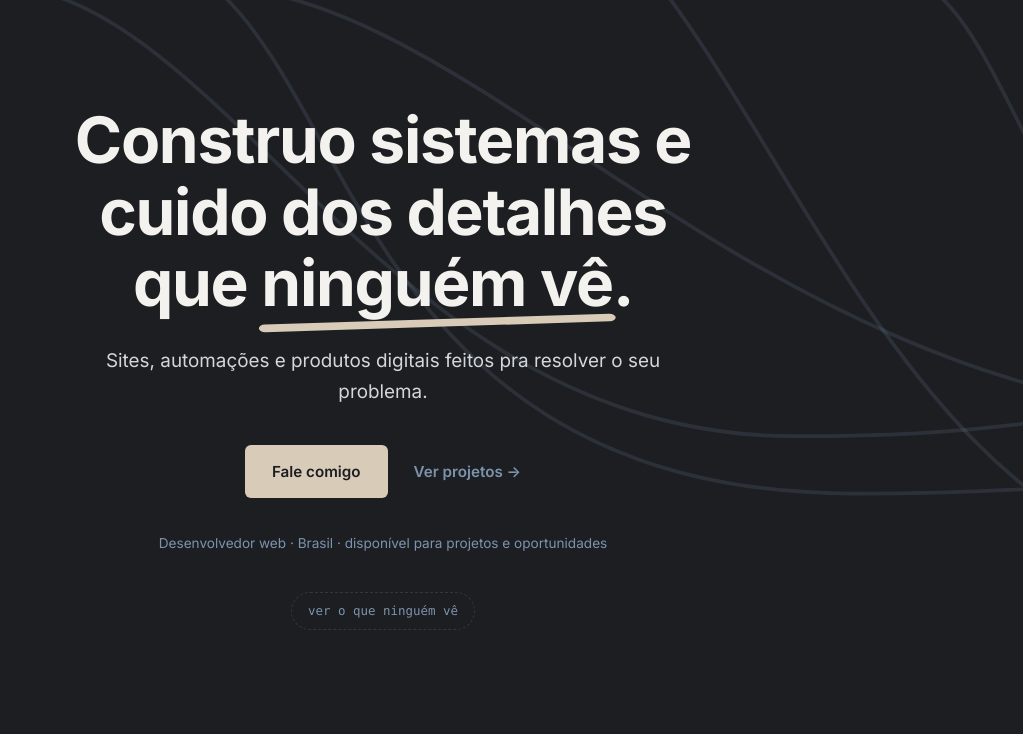
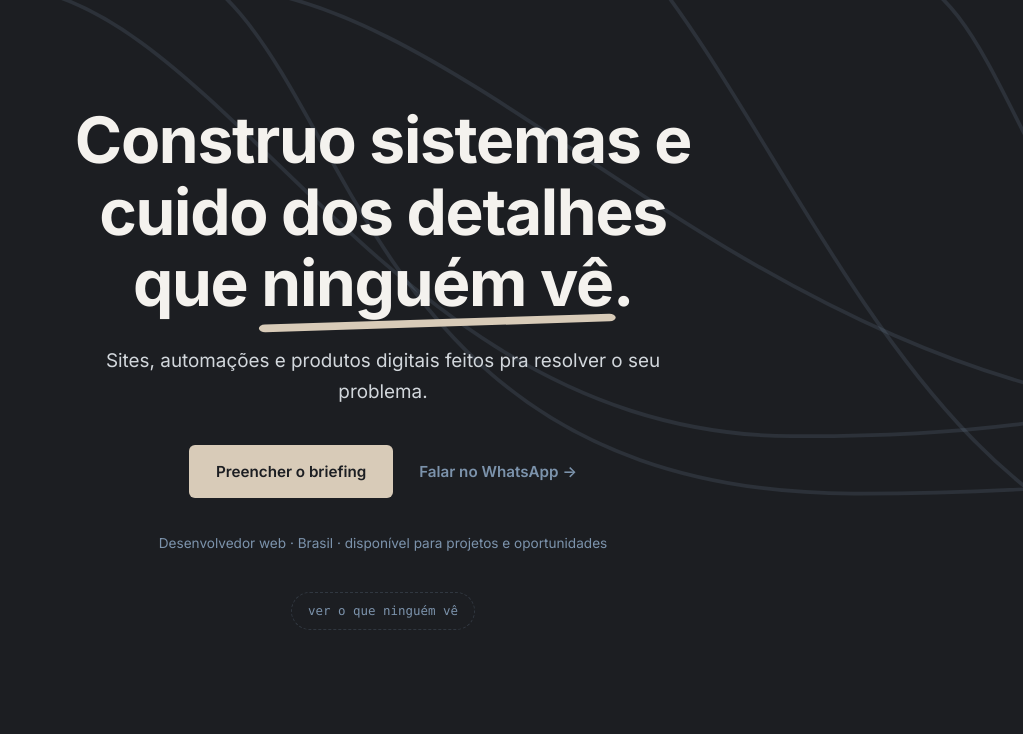
Before and after one commit to nikk7007/nikolas_site, a PHP site: page / in a window 1280 px wide. Shown: the part 66-800 px from the top of the page, without its empty margins (257-1280 px from the left). Run offline with PHP 8.4, Linux system fonts and the light colour scheme.

Commit message:
feat(site): CTA principal pro briefing e secundário pro WhatsApp
- hero: "Preencher o briefing" (areia) + "Falar no WhatsApp →"
  no lugar de "Fale comigo" + "Ver projetos"; réplica do raio-X junto
- contato: mesmo par acima da lista; linha Briefing sai da lista
- artigos já usavam o par
- réplica .xlink ganha a mesma área de toque do link real (alinhamento)
- site.css v=e

Co-Authored-By: Claude Opus 5.5 <noreply@anthropic.com>

```diff
--- a/404.html
+++ b/404.html
@@ -9,7 +9,7 @@
   <link rel="preconnect" href="https://fonts.googleapis.com" />
   <link rel="preconnect" href="https://fonts.gstatic.com" crossorigin />
   <link href="https://fonts.googleapis.com/css2?family=Inter:wght@400;500;600;700;800&display=swap" rel="stylesheet" />
-  <link rel="stylesheet" href="/css/site.css?v=20260930d" />
+  <link rel="stylesheet" href="/css/site.css?v=20260930e" />
 </head>
 <body class="error-body">
   <header class="site-head">
--- a/apps/juros-compostos/index.html
+++ b/apps/juros-compostos/index.html
@@ -17,7 +17,7 @@
   <link rel="preconnect" href="https://fonts.googleapis.com" />
   <link rel="preconnect" href="https://fonts.gstatic.com" crossorigin />
   <link href="https://fonts.googleapis.com/css2?family=Inter:wght@400;500;600;700;800&display=swap" rel="stylesheet" />
-  <link rel="stylesheet" href="/css/site.css?v=20260930d" />
+  <link rel="stylesheet" href="/css/site.css?v=20260930e" />
 </head>
 <body>
   <header class="site-head">
--- a/artigos/index.html
+++ b/artigos/index.html
@@ -17,7 +17,7 @@
   <link rel="preconnect" href="https://fonts.googleapis.com" />
   <link rel="preconnect" href="https://fonts.gstatic.com" crossorigin />
   <link href="https://fonts.googleapis.com/css2?family=Inter:wght@400;500;600;700;800&family=Source+Serif+4:ital,opsz,wght@0,8..60,400;0,8..60,600;1,8..60,400&display=swap" rel="stylesheet" />
-  <link rel="stylesheet" href="/css/site.css?v=20260930d" />
+  <link rel="stylesheet" href="/css/site.css?v=20260930e" />
 </head>
 <body>
   <header class="site-head">
--- a/artigos/por-que-ter-um-site/index.html
+++ b/artigos/por-que-ter-um-site/index.html
@@ -17,7 +17,7 @@
   <link rel="preconnect" href="https://fonts.googleapis.com" />
   <link rel="preconnect" href="https://fonts.gstatic.com" crossorigin />
   <link href="https://fonts.googleapis.com/css2?family=Inter:wght@400;500;600;700;800&family=Source+Serif+4:ital,opsz,wght@0,8..60,400;0,8..60,600;1,8..60,400&display=swap" rel="stylesheet" />
-  <link rel="stylesheet" href="/css/site.css?v=20260930d" />
+  <link rel="stylesheet" href="/css/site.css?v=20260930e" />
   <script type="application/ld+json">
 {
   "@context": "https://schema.org",
--- a/artigos/tipos-de-site/index.html
+++ b/artigos/tipos-de-site/index.html
@@ -17,7 +17,7 @@
   <link rel="preconnect" href="https://fonts.googleapis.com" />
   <link rel="preconnect" href="https://fonts.gstatic.com" crossorigin />
   <link href="https://fonts.googleapis.com/css2?family=Inter:wght@400;500;600;700;800&family=Source+Serif+4:ital,opsz,wght@0,8..60,400;0,8..60,600;1,8..60,400&display=swap" rel="stylesheet" />
-  <link rel="stylesheet" href="/css/site.css?v=20260930d" />
+  <link rel="stylesheet" href="/css/site.css?v=20260930e" />
   <script type="application/ld+json">
 {
   "@context": "https://schema.org",
--- a/css/site.css
+++ b/css/site.css
@@ -907,6 +907,7 @@ a.card:focus-visible {
 /* toque: links de texto com área mínima pro dedo */
 @media (pointer: coarse) {
   .hero-cta .arrow-link,
+  .hero-xray .xlink, /* réplica do raio-X acompanha, senão desalinha */
   .site-foot nav a { display: inline-block; padding-block: 11px; }
 }
 
--- a/form/index.html
+++ b/form/index.html
@@ -9,7 +9,7 @@
   <link rel="preconnect" href="https://fonts.googleapis.com" />
   <link rel="preconnect" href="https://fonts.gstatic.com" crossorigin />
   <link href="https://fonts.googleapis.com/css2?family=Inter:wght@400;500;600;700;800&display=swap" rel="stylesheet" />
-  <link rel="stylesheet" href="/css/site.css?v=20260930d" />
+  <link rel="stylesheet" href="/css/site.css?v=20260930e" />
   <link rel="stylesheet" href="form.css?v=7" />
 </head>
 <body class="bf-body">
--- a/index.html
+++ b/index.html
@@ -21,7 +21,7 @@
   <link rel="preconnect" href="https://fonts.googleapis.com" />
   <link rel="preconnect" href="https://fonts.gstatic.com" crossorigin />
   <link href="https://fonts.googleapis.com/css2?family=Inter:wght@400;500;600;700;800&family=Source+Serif+4:ital,opsz,wght@0,8..60,400;0,8..60,600;1,8..60,400&display=swap" rel="stylesheet" />
-  <link rel="stylesheet" href="css/site.css?v=20260930d" />
+  <link rel="stylesheet" href="css/site.css?v=20260930e" />
 
   <script type="application/ld+json">
   {
@@ -94,8 +94,8 @@
             problema.
           </p>
           <div class="hero-cta">
-            <a class="btn btn-sand" href="#contato"><span class="btn-text">Fale comigo</span></a>
-            <a class="arrow-link" href="#projetos">Ver projetos →</a>
+            <a class="btn btn-sand" href="form/"><span class="btn-text">Preencher o briefing</span></a>
+            <a class="arrow-link" href="https://wa.me/5519988284453?text=Oi%2C%20Nikolas!%20Cheguei%20pelo%20seu%20site." target="_blank" rel="noopener">Falar no WhatsApp →</a>
           </div>
           <p class="hero-meta">Desenvolvedor web · Brasil · disponível para projetos e oportunidades</p>
           <p class="hero-hint" aria-hidden="true">// passa o mouse: tem coisa aqui que você não está vendo</p>
@@ -146,8 +146,8 @@ async (req, res) => {
             <i class="xn xn-lead">max-width: 52ch /* medida de leitura */</i>
           </p>
           <div class="hero-cta">
-            <span class="xbtn">Fale comigo<i class="xn xn-btn">.btn-sand · radius 6px</i></span>
-            <span class="xlink">Ver projetos →</span>
+            <span class="xbtn">Preencher o briefing<i class="xn xn-btn">.btn-sand · radius 6px</i></span>
+            <span class="xlink">Falar no WhatsApp →</span>
           </div>
           <p class="hero-meta xmeta">Desenvolvedor web · Brasil · disponível para projetos e oportunidades</p>
           <!-- réplicas invisíveis: mesma altura que o front, pra centralizar igual -->
@@ -234,16 +234,15 @@ async (req, res) => {
           <p class="eyebrow">Contato</p>
           <h2>Vamos conversar?</h2>
           <a class="contact-mail" href="mailto:contato@nikolasleme.com.br">contato@nikolasleme.com.br</a>
+          <div class="hero-cta" style="justify-content: flex-start">
+            <a class="btn btn-sand" href="form/"><span class="btn-text">Preencher o briefing</span></a>
+            <a class="arrow-link" href="https://wa.me/5519988284453?text=Oi%2C%20Nikolas!%20Cheguei%20pelo%20seu%20site." target="_blank" rel="noopener">Falar no WhatsApp →</a>
+          </div>
         </div>
         <div class="contact-list reveal">
           <a class="contact-row" href="https://wa.me/5519988284453?text=Oi%2C%20Nikolas!%20Cheguei%20pelo%20seu%20site." target="_blank" rel="noopener">
             <span class="contact-row-name">WhatsApp</span>
             <span class="contact-row-hint">(19) 98828-4453</span>
-            <span class="contact-row-arrow" aria-hidden="true">→</span>
-          </a>
-          <a class="contact-row" href="form/">
-            <span class="contact-row-name">Briefing</span>
-            <span class="contact-row-hint">vira a proposta</span>
             <span class="contact-row-arrow" aria-hidden="true">→</span>
           </a>
           <a class="contact-row" href="https://github.com/nikk7007" rel="me noopener" target="_blank">
--- a/minisites/index.html
+++ b/minisites/index.html
@@ -17,7 +17,7 @@
   <link rel="preconnect" href="https://fonts.googleapis.com" />
   <link rel="preconnect" href="https://fonts.gstatic.com" crossorigin />
   <link href="https://fonts.googleapis.com/css2?family=Inter:wght@400;500;600;700;800&display=swap" rel="stylesheet" />
-  <link rel="stylesheet" href="../css/site.css?v=20260930d" />
+  <link rel="stylesheet" href="../css/site.css?v=20260930e" />
 </head>
 <body>
   <header class="site-head">
--- a/minisites/juros-compostos/index.html
+++ b/minisites/juros-compostos/index.html
@@ -17,7 +17,7 @@
   <link rel="preconnect" href="https://fonts.googleapis.com" />
   <link rel="preconnect" href="https://fonts.gstatic.com" crossorigin />
   <link href="https://fonts.googleapis.com/css2?family=Inter:wght@400;500;600;700;800&display=swap" rel="stylesheet" />
-  <link rel="stylesheet" href="/css/site.css?v=20260930d" />
+  <link rel="stylesheet" href="/css/site.css?v=20260930e" />
   <script type="module" crossorigin src="./assets/index-CjlV0hSS.js"></script>
   <link rel="stylesheet" crossorigin href="./assets/index-CVtBrbJR.css">
 </head>
```
